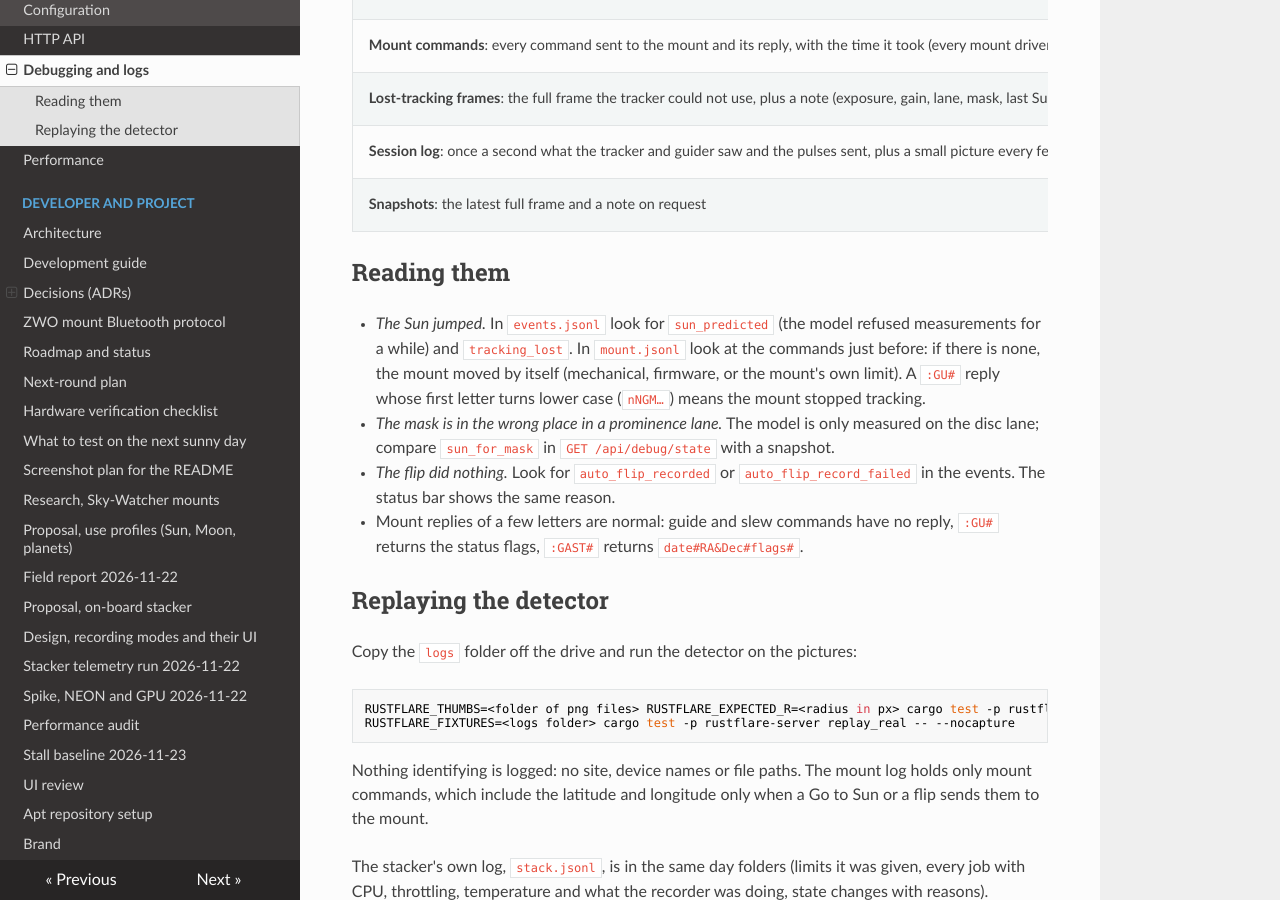
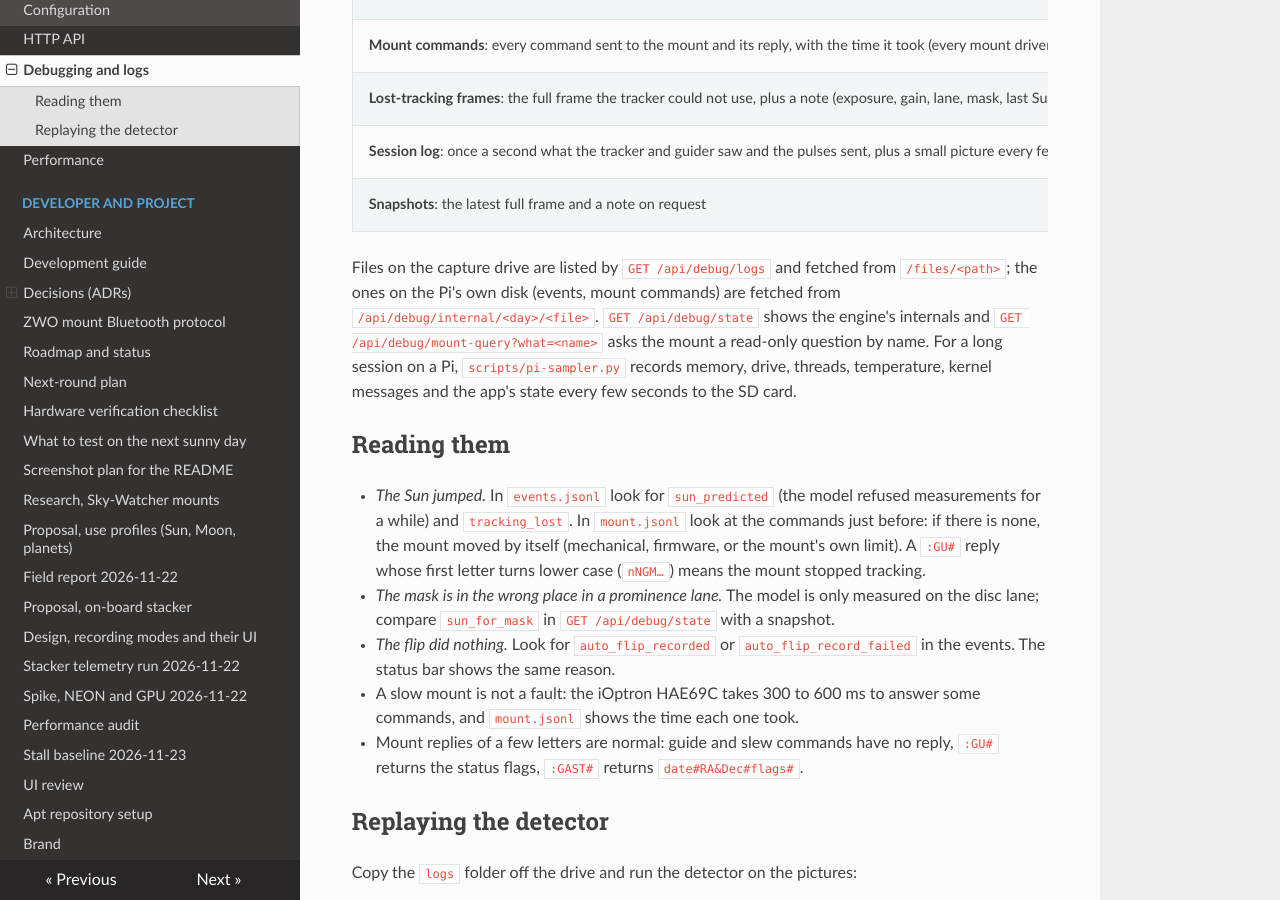
Before and after one commit to ddompe/rustflare, an MkDocs documentation site: the page built from docs/reference/debugging.md, in a window 1280 px wide and 900 px high, scrolled down 375 px. Built offline with MkDocs 1.6.1, drawn with Linux system fonts in a browser that asks for light colours; nearby versions of some CDN libraries.

Commit message:
Docs audit 5: debugging reference, checklist wording
Co-Authored-By: Claude Sonnet 5.5 <noreply@anthropic.com>
Claude-Session: https://claude.ai/code/session_017ywF8xXeeShnnXZu6HPae3

```diff
--- a/docs/reference/debugging.md
+++ b/docs/reference/debugging.md
@@ -10,11 +10,14 @@ The logs can be read over the HTTP API, so a problem can be investigated remotel
 | **Session log**: once a second what the tracker and guider saw and the pulses sent, plus a small picture every few seconds | `session_<time>.jsonl` and `_fNNNNN.png` | opt in (More > Session log) |
 | **Snapshots**: the latest full frame and a note on request | `debug/debug_<time>.png` and `.json` | on request: `POST /api/debug/snapshot` |
 
+Files on the capture drive are listed by `GET /api/debug/logs` and fetched from `/files/<path>`; the ones on the Pi's own disk (events, mount commands) are fetched from `/api/debug/internal/<day>/<file>`. `GET /api/debug/state` shows the engine's internals and `GET /api/debug/mount-query?what=<name>` asks the mount a read-only question by name. For a long session on a Pi, `scripts/pi-sampler.py` records memory, drive, threads, temperature, kernel messages and the app's state every few seconds to the SD card.
+
 ## Reading them
 
 - *The Sun jumped.* In `events.jsonl` look for `sun_predicted` (the model refused measurements for a while) and `tracking_lost`. In `mount.jsonl` look at the commands just before: if there is none, the mount moved by itself (mechanical, firmware, or the mount's own limit). A `:GU#` reply whose first letter turns lower case (`nNGM…`) means the mount stopped tracking.
 - *The mask is in the wrong place in a prominence lane.* The model is only measured on the disc lane; compare `sun_for_mask` in `GET /api/debug/state` with a snapshot.
 - *The flip did nothing.* Look for `auto_flip_recorded` or `auto_flip_record_failed` in the events. The status bar shows the same reason.
+- A slow mount is not a fault: the iOptron HAE69C takes 300 to 600 ms to answer some commands, and `mount.jsonl` shows the time each one took.
 - Mount replies of a few letters are normal: guide and slew commands have no reply, `:GU#` returns the status flags, `:GAST#` returns `date#RA&Dec#flags#`.
 
 ## Replaying the detector
```
Also changed, not shown: docs/project/hardware-checklist.md (+6 -6 lines).
